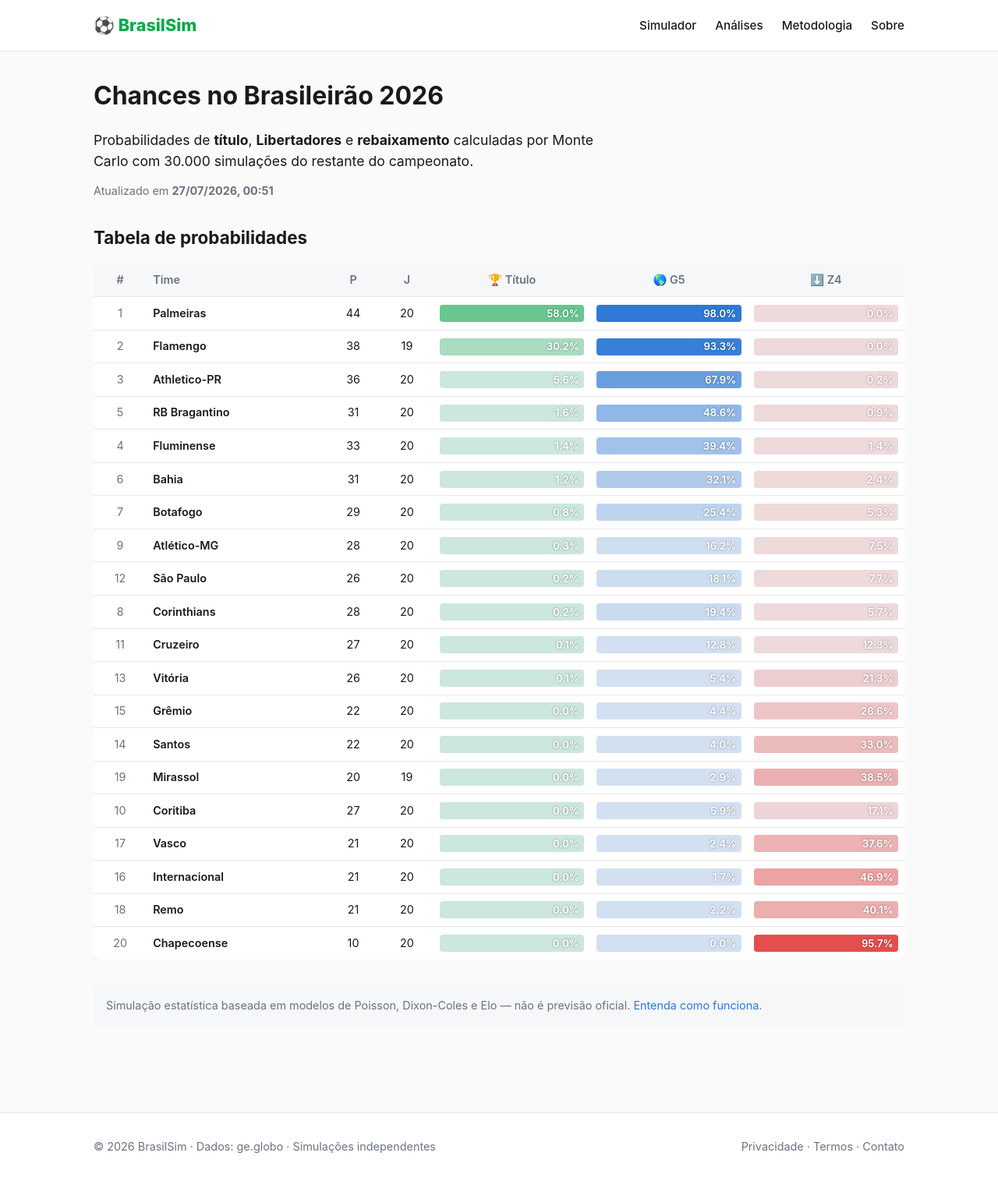
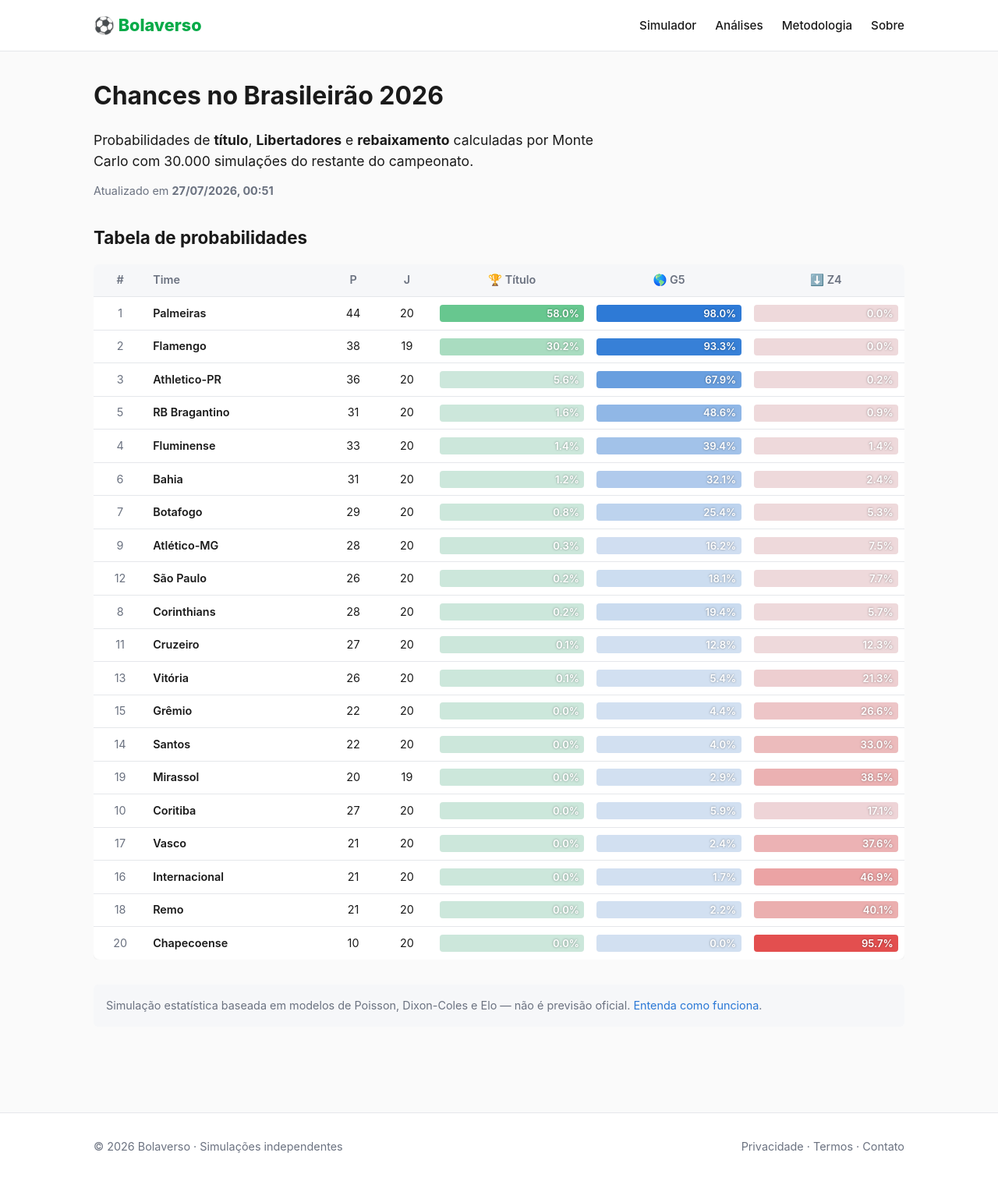
Before and after one commit to fdoped/brasilsim, an Astro site: page / in a window 1280 px wide. Shown: the whole page at 78% size. Built offline with nearby package versions, Linux system fonts and the light colour scheme; Astro itself is replaced by a stand-in of ours.

Commit message:
troca nome para Bolaverso

```diff
--- a/src/layouts/Base.astro
+++ b/src/layouts/Base.astro
@@ -107,7 +107,7 @@ const urlAtual = new URL(Astro.url.pathname, site);
 <body>
   <header>
     <div class="container nav">
-      <a href="/" class="logo">⚽ BrasilSim</a>
+      <a href="/" class="logo">⚽ Bolaverso</a>
       <ul>
         <li><a href="/">Simulador</a></li>
         <li><a href="/blog/">Análises</a></li>
@@ -123,7 +123,7 @@ const urlAtual = new URL(Astro.url.pathname, site);
   </main>
   <footer>
     <div class="container">
-      <div>© 2026 BrasilSim · Dados: ge.globo · Simulações independentes</div>
+      <div>© 2026 Bolaverso · Simulações independentes</div>
       <div>
         <a href="/privacidade/">Privacidade</a> ·
         <a href="/termos/">Termos</a> ·
```
